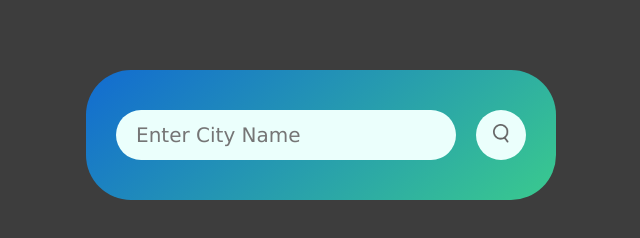
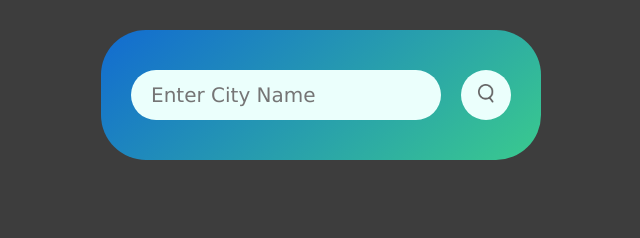
Before and after one commit to Aditya407hue/WeatherApp, a plain HTML site: page index.html in a window 1280 px wide. Shown: the whole page, without its empty margins (319-959 px from the left). Drawn offline with Linux system fonts and the light colour scheme.

Commit message:
Update style.css

```diff
--- a/style.css
+++ b/style.css
@@ -11,10 +11,10 @@ body{
 
 .card{
     width: 90%;
-    max-width: 470px;
+    max-width: 440px;
     background: linear-gradient(140deg,#126bd1,#3aca8e);
     color: #fff;
-    margin: 70px auto 0;
+    margin: 30px auto 0;
     border-radius: 45px;
     padding: 40px 30px;
     text-align: center;
```
